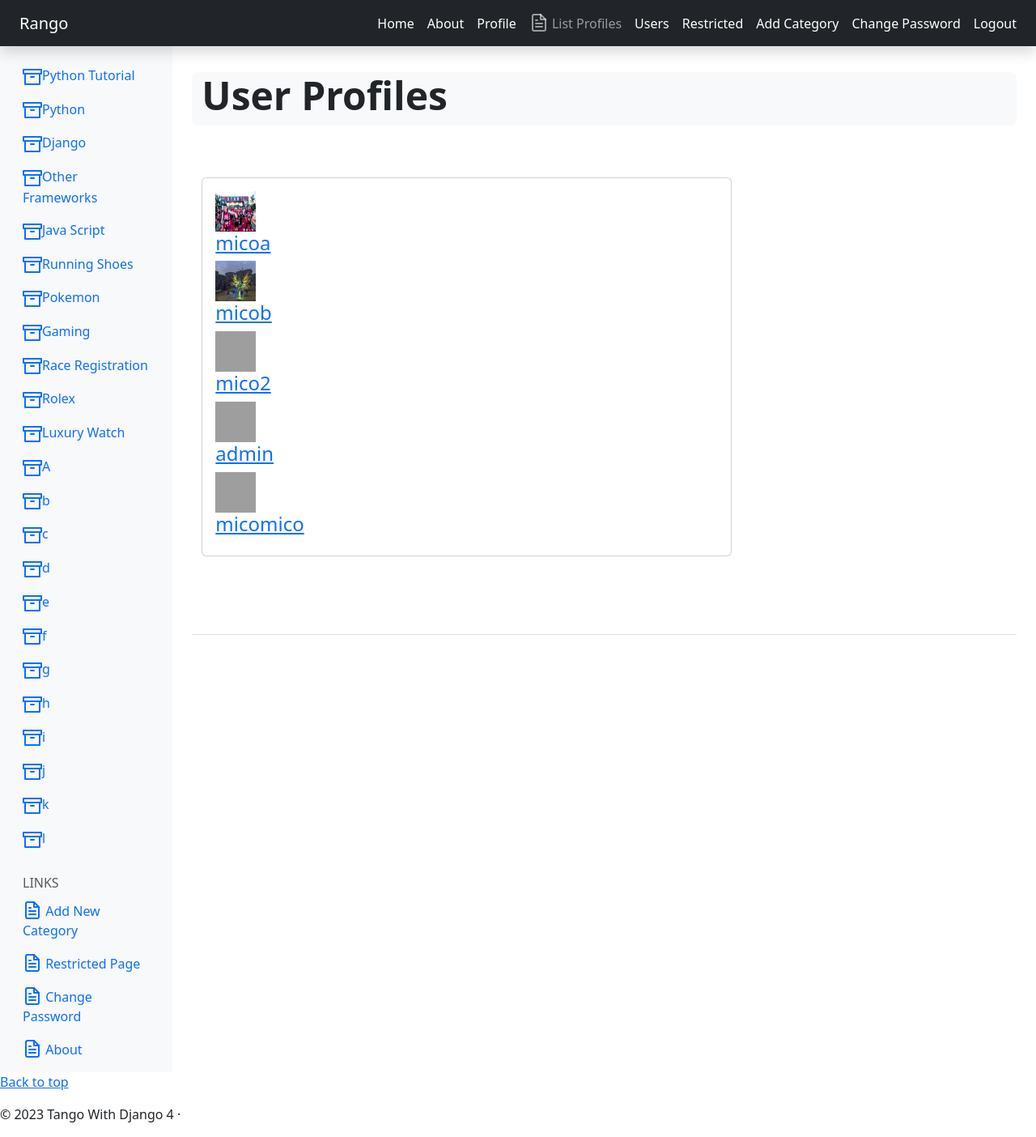
After one commit to jeanjoellevillanueva/mico-training, a Django app: page /rango/profiles/ in a window 1280 px wide. The commit adds this page. Shown: the whole page at 81% size. Run offline with Django 4.2, Linux system fonts and the light colour scheme; a user stored in the database is signed in; data comes from the database, SQL or seed files in the repository; both versions use the stored data as it was after the commit; grey boxes are pictures that could not be loaded.

Commit message:
Chapter 16: Class-Based View(Listing All Users & Exercises

```diff
--- a/rango/templates/rango/base.html
+++ b/rango/templates/rango/base.html
@@ -51,6 +51,13 @@
         <a class="nav-link text-white" href="{% url 'rango:profile' user.username %}">
           Profile
         </a>
+      </li>
+
+      <li class="nav-item">
+         <a class="nav-link" href="{% url 'rango:list_profiles' %}">
+          <span data-feather="file-text" class="align-text-bottom"></span>
+          List Profiles
+         </a>
       </li>
 
       <li class="nav-item">
--- /dev/null
+++ b/rango/templates/rango/list_profiles.html
@@ -0,0 +1,49 @@
+{% extends 'rango/base.html' %}
+{% load static %}
+
+    {% block title_block %}
+    User Profiles
+    {% endblock %}
+
+        {% block body_block %}
+        <div class="container-fluid py-3">
+         <div class="row bg-light rounded-3">
+          <h1 class="display-5 fw-bold">User Profiles</h1>
+         </div>
+
+         <div class="row py-5">
+          <div class="col-md-8 fs-4 py-3">
+           {% if user_profile_list %}
+            <div class="card mb-2">
+              <div class="card-body">
+              {% for list_user in user_profile_list %}
+                <div class="list-group-item">
+
+                {% if list_user.picture %}
+                <img src="{{ list_user.picture.url }}"
+                        width="50"
+                        height="50"
+                        alt="{{ list_user.user.username }}">
+                {% else %}
+                <img src="https://loremflickr.com/50/50/person"
+                        width="50"
+                        height="50"
+                        alt="placeholder image">
+                {% endif %}
+
+                <h4 class="list-group-item-heading">
+                <a href="{% url 'rango:profile' list_user.user.username %}">
+                    {{ list_user.user.username }}
+                </a>
+                </h4>
+                </div>
+                {% endfor %}
+             </div>
+            </div>
+           {% else %}
+             <p>There are no users present on Rango.</p>
+            {% endif %}
+           </div>
+          </div>
+         </div>
+    {% endblock %}
--- a/rango/urls.py
+++ b/rango/urls.py
@@ -47,6 +47,8 @@ urlpatterns = [
     # 👤 PROFILE
     path('profile/<str:username>/', views.ProfileView.as_view(), name='profile'),
 
+    path('profiles/', views.ListProfilesView.as_view(), name='list_profiles'),
+
     # 👥 USERS LIST
     path('users/', views.UsersView.as_view(), name='users'),
 ]
--- a/rango/views.py
+++ b/rango/views.py
@@ -1,4 +1,4 @@
-from urllib import response
+from urllib import request, response
 
 from django.shortcuts import render, redirect
 from django.http import HttpResponse
@@ -298,21 +298,60 @@ class RegisterProfileView(View):
 
 
 class ProfileView(View):
+    def get_user_details(self, username):
+        try:
+            user = User.objects.get(username=username)
+        except User.DoesNotExist:
+            return None
 
+        user_profile = UserProfile.objects.get_or_create(user=user)[0]
+        form = UserProfileForm({'website': user_profile.website,
+                                'picture': user_profile.picture})
+
+        return (user, user_profile, form)
+
+    @method_decorator(login_required)
     def get(self, request, username):
+        try:
+            (user, user_profile, form) = self.get_user_details(username)
+        except TypeError:
+            return redirect(reverse('rango:index'))
 
-        user = User.objects.get(username=username)
-        user_profile, created = UserProfile.objects.get_or_create(user=user)
+        # SECURITY CHECK
+        if request.user != user:
+            return redirect('rango:index')
 
-        can_edit = request.user.username == username
-
-        context_dict = {
-            'user_profile': user_profile,
-            'selected_user': user,
-            'can_edit': can_edit
-        }
+        context_dict = {'user_profile': user_profile,
+                        'selected_user': user,
+                        'form': form}
 
         return render(request, 'rango/profile.html', context=context_dict)
+
+    @method_decorator(login_required)
+    def post(self, request, username):
+        try:
+            (user, user_profile, form) = self.get_user_details(username)
+        except TypeError:
+            return redirect(reverse('rango:index'))
+
+        #SECURITY CHECK
+        if request.user != user:
+            return redirect('rango:index')
+
+        form = UserProfileForm(request.POST, request.FILES, instance=user_profile)
+
+        if form.is_valid():
+            form.save(commit=True)
+            return redirect('rango:profile', user.username)
+        else:
+            print(form.errors)
+
+        context_dict = {'user_profile': user_profile,
+                        'selected_user': user,
+                        'form': form}
+
+        return render(request, 'rango/profile.html', context=context_dict)
+
 
 
 class UsersView(View):
@@ -320,10 +359,11 @@ class UsersView(View):
 
         user_list = User.objects.all()
 
+        print("DEBUG USERS:", user_list)
         return render(
             request,
             'rango/users.html',
-            {'user_list': user_list}
+            {'users': user_list}
         )
 
 
@@ -365,3 +405,12 @@ class AddCategoryView(View):
             print(form.errors)
 
         return render(request, 'rango/add_category.html', {'form': form})
+
+@method_decorator(login_required, name='dispatch')
+class ListProfilesView(View):
+        def get(self, request):
+            profiles = UserProfile.objects.all()
+            return render(request,
+                          'rango/list_profiles.html',
+                          {'user_profile_list': profiles}
+            )
```
Also changed, not shown: rango/templates/rango/profile.html (+44 -13 lines), db.sqlite3, media/profile_images/Screenshot_20230802005357735.png (added).
